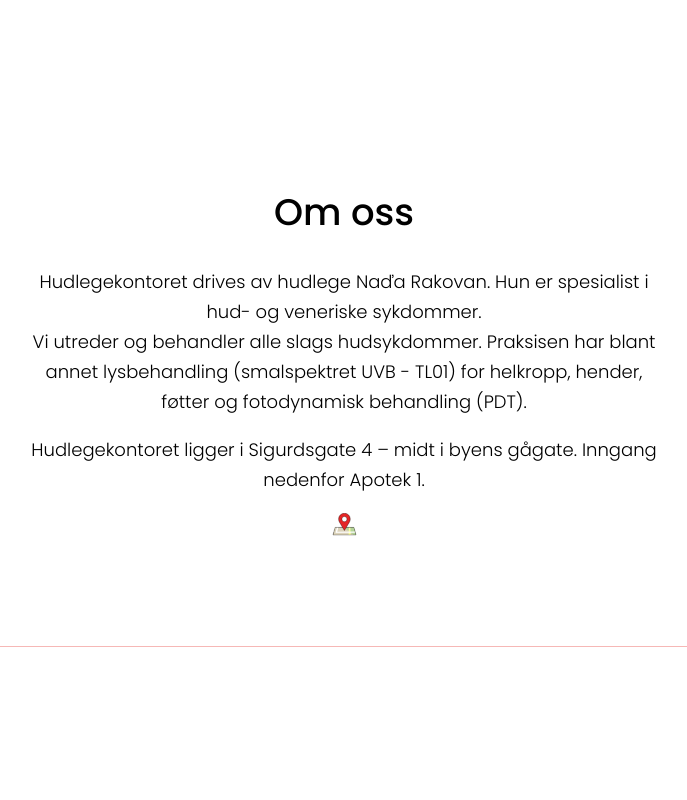
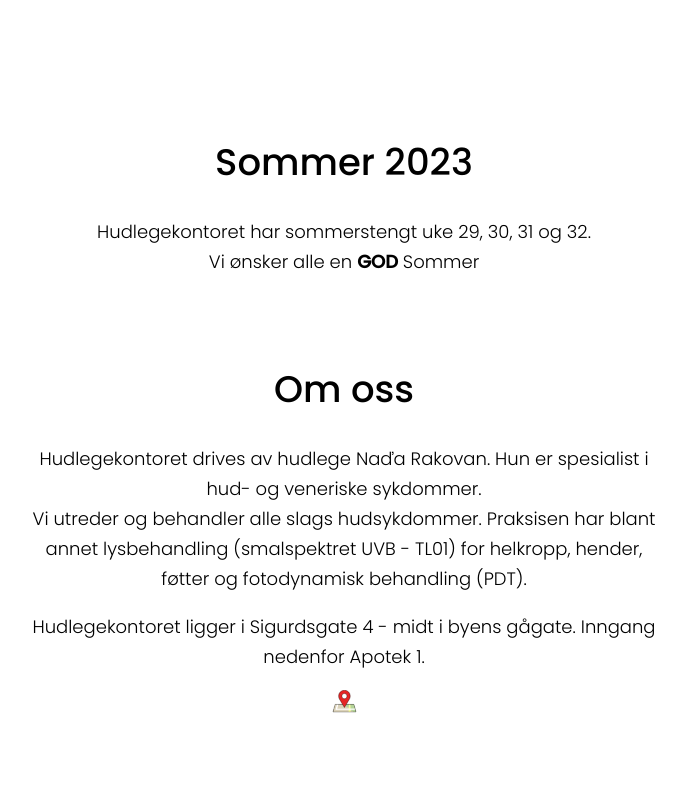
Before and after one commit to georgsku/hudlegekontoret-larvik, a Vue app: page / in a window 1280 px wide. Shown: the part 560-1360 px from the top of the page, without its empty margins (296-983 px from the left). Built offline with nearby package versions, Linux system fonts and the light colour scheme.

Commit message:
sommer 2023

```diff
--- a/src/components/articles.vue
+++ b/src/components/articles.vue
@@ -62,7 +62,7 @@
                     Alle pasienter som skal ha lysbehandling må ha henvisning fra lege.
                 </p>
                 <p>
-                    Det koster kr. 59,- pr behandling inntil frikort er oppnåd.<br>
+                    Det koster kr.61,- pr behandling inntil frikort er oppnåd.<br>
                     Pasienter til lysbehandling tas imot i kontorets åpningstid. <br>
                     Vi holder stengt for lysbehandling i lunsjen (kl 11:30 - 12:00). <br>
                     <strong>OBS:</strong> oppmøte senest 15 min før stengetid
--- a/src/components/introtext.vue
+++ b/src/components/introtext.vue
@@ -1,6 +1,12 @@
 <template>
     <div class="wrapper margin-100" id="introtext">
         <div class="introtext">
+            <h3>Sommer 2023</h3>
+            <p>
+                Hudlegekontoret har sommerstengt uke 29, 30, 31 og 32. <br>
+                Vi ønsker alle en <b>GOD</b> Sommer
+
+            </p>
             <h3 class="seperate-header">Om oss</h3>
             <p>Hudlegekontoret drives av hudlege Na&#271;a Rakovan. Hun er spesialist i hud- og veneriske sykdommer. <br>
                 Vi utreder og behandler alle slags hudsykdommer.
@@ -8,7 +14,7 @@
                 føtter og fotodynamisk behandling (PDT).
             </p>
             <p>
-                Hudlegekontoret ligger i Sigurdsgate 4 – midt i byens gågate.
+                Hudlegekontoret ligger i Sigurdsgate 4 - midt i byens gågate.
                 Inngang nedenfor Apotek 1.
             </p>
             <div @click="mapClick">
--- a/src/components/payment.vue
+++ b/src/components/payment.vue
@@ -3,7 +3,7 @@
         <div class="introtext">
             <h3>Betaling</h3>
             <p>
-                Egenandel er kr. 375,-<br>
+                Egenandel er kr. 386,-<br>
                 Barn under 16 år betaler ingen egenandel.<br>
                 Frikort gjelder.
             </p>
```
